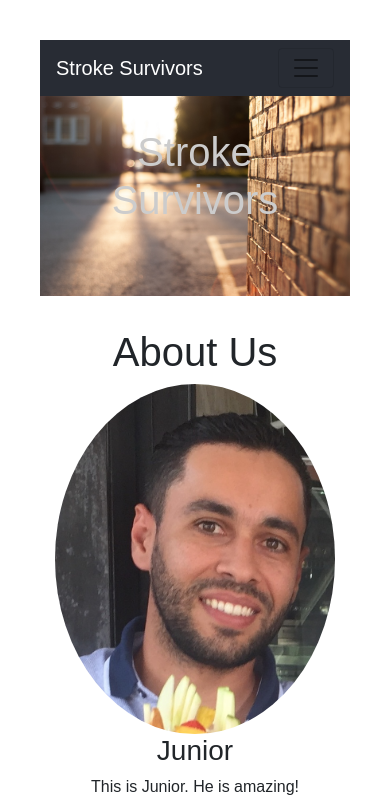
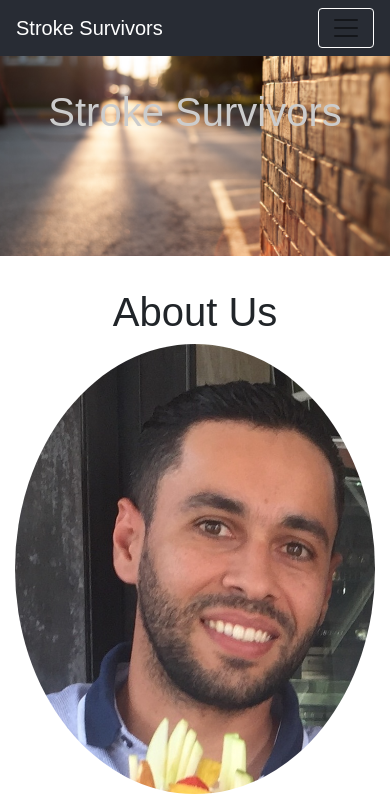
Before and after one commit to bethel-school-of-technology/team-crud-happens-frontend, a React (Create React App) app: page /about in a window 390 px wide. Shown: the top 798 px of the page. Built offline with nearby package versions, Linux system fonts and the light colour scheme.

Commit message:
updated navbar to stretch to end of scrren on both sides. Also updated text align to be centered correctly. Also updated the toggle icon in responsive mode to show with white border line. also did some cleaning by deleting some code that was not being used.

```diff
--- a/src/App.css
+++ b/src/App.css
@@ -1,5 +1,4 @@
 body {
-  padding: 40px;
   font-family: Arial;
   text-align: center;
 };
--- a/src/components/Jumbotron.js
+++ b/src/components/Jumbotron.js
@@ -10,6 +10,7 @@ const Styles = styled.div`
     color: #ccc;
     height: 200px;
     position: relative;
+    text-align: center;
     z-index: -2;
 }
 
--- a/src/components/Layout.js
+++ b/src/components/Layout.js
@@ -1,10 +1,6 @@
 import React from 'react';
 import { Container } from 'react-bootstrap';
 
-//this file is to is to wrap our components with a similar look.
-//Props are properties that get passed to the component.
-//Container element from bootstrap centers text on the page, keeps it from touching top/bottom of page.
-//props.children means anything we wrap will render right in the middle of page.
 
 export const Layout = (props) => (
     <Container>
--- a/src/components/NavigationBar.js
+++ b/src/components/NavigationBar.js
@@ -3,13 +3,14 @@ import { Link } from 'react-router-dom';
 import { Nav, Navbar } from 'react-bootstrap';
 import styled from 'styled-components';
 
-//This file is for navigation bar with style.
-
-
 
 const Styles = styled.div`
 .navbar {
     background-color: #282c34;
+}
+
+.navbar-toggler {
+    border-color: white;
 }
 
 a, .navbar-brand, .navbar-nav .nav-link {
```
Also changed, not shown: src/App.js (+0 -8 lines), src/pages/Home.js (+0 -7 lines), src/pages/testimony.js (+0 -26 lines), src/pages/treatments.js (+0 -18 lines).
